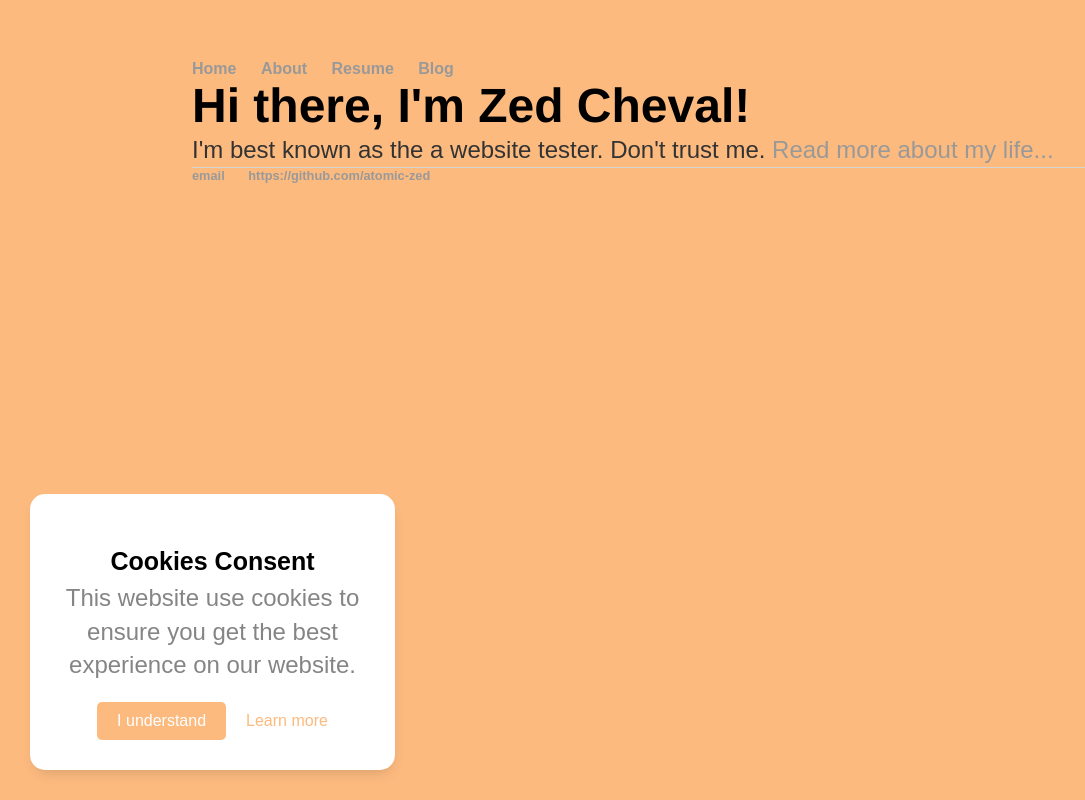
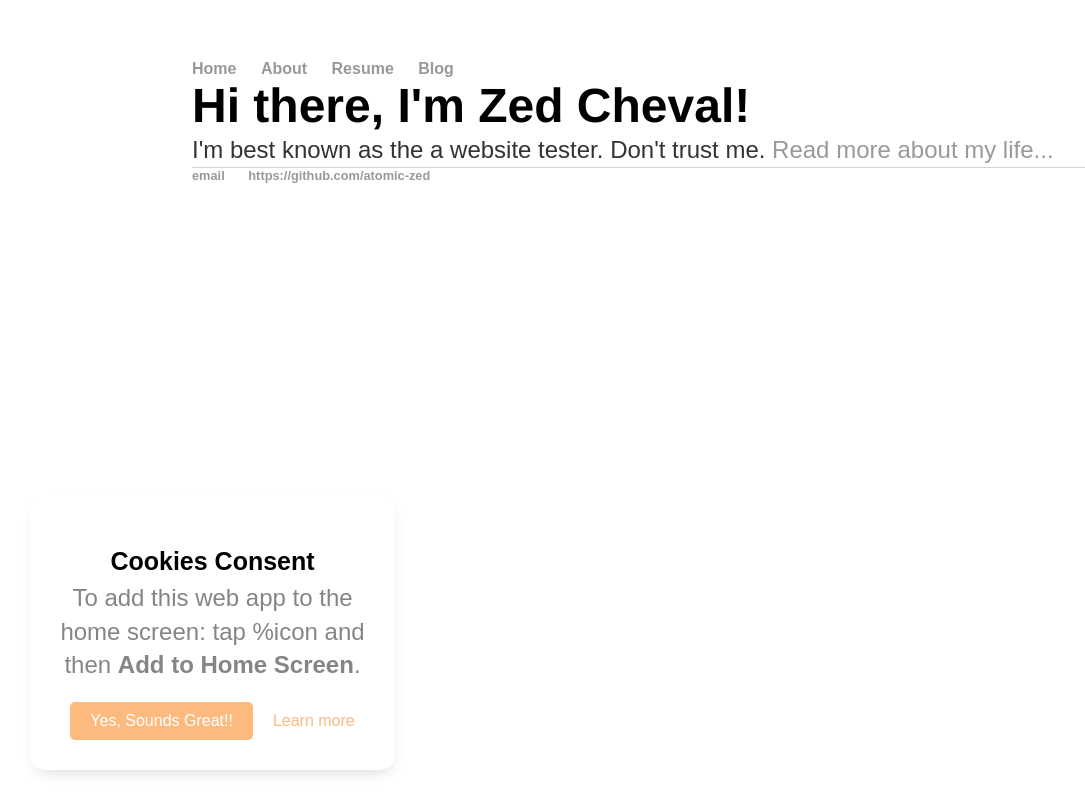
Before and after one commit to atomic-zed/atomic-zed.github.io, a plain HTML site: page index.html in a window 1280 px wide. Shown: the whole page, without its empty margins (0-1085 px from the left). Drawn offline with Linux system fonts and the light colour scheme.

Commit message:
remove background color

```diff
--- a/css/main.css
+++ b/css/main.css
@@ -49,9 +49,7 @@ ul.posts li {
   box-sizing: border-box;
   font-family: 'Poppins', sans-serif;
 }
-body{
-  background: #FCBA7F;
-}
+
 .wrapper{
   position: absolute;
   bottom: 30px;
--- a/index.html
+++ b/index.html
@@ -68,9 +68,9 @@
 			<img src="#" alt="">
 			<div class="content">
 			  <header>Cookies Consent</header>
-			  <p>This website use cookies to ensure you get the best experience on our website.</p>
+			  <p>To add this web app to the home screen: tap %icon and then <strong>Add to Home Screen</strong>.</p>
 			  <div class="buttons">
-				<button class="item">I understand</button>
+				<button class="item">Yes, Sounds Great!!</button>
 				<a href="#" class="item">Learn more</a>
 			  </div>
 			</div>
```
